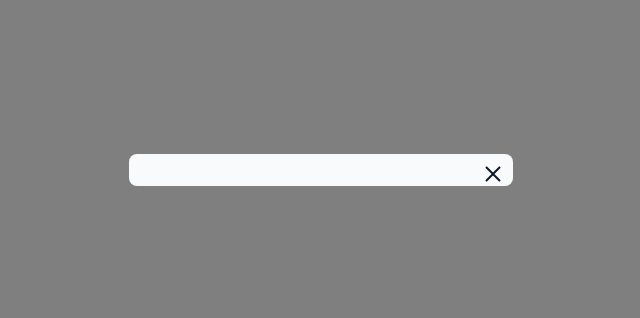
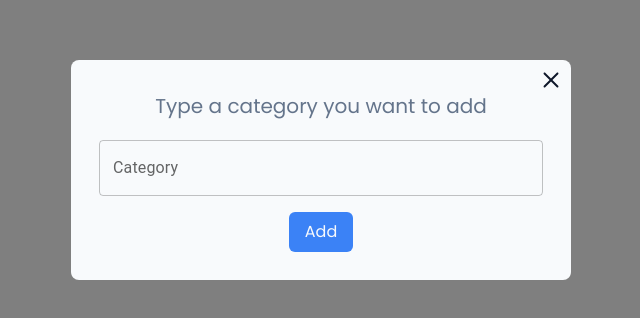
Before and after one commit to Jasil-kk/Preloved, a React (Vite) app: page /createcategory in a window 1280 px wide. Shown: the part 230-548 px from the top of the page, without its empty margins (319-959 px from the left). Built offline with nearby package versions, Linux system fonts and the light colour scheme.

Commit message:
create category added

```diff
--- a/src/Pages/SinglePages/AdminPage/CreateCategory.jsx
+++ b/src/Pages/SinglePages/AdminPage/CreateCategory.jsx
@@ -1,17 +1,46 @@
-import React from "react";
+import React, { useState } from "react";
 import { CgClose } from "react-icons/cg";
+import TextField from "@mui/material/TextField";
+import { useDispatch } from "react-redux";
+import { categoryApi } from "../../../Store/AdminSlice";
 
 const CreateCategory = ({ setShowModal }) => {
+  const [input, setInput] = useState();
+
+  const dispatch = useDispatch();
+
+  const handleSubmit = (e) => {
+    e.preventDefault();
+    dispatch(categoryApi(input));
+  };
   return (
     <>
-      <div className="fixed flex justify-center items-center inset-0 z-50 outline-none focus:outline-none">
-        <div className="w-96 h-auto bg-slate-50 m-5 pt-8 rounded-lg relative">
+      <div className="fixed flex justify-center items-center inset-0 z-50 outline-none focus:outline-none font-poppins">
+        <div className="w-[500px] p-7 h-auto flex flex-col items-center bg-slate-50 m-5 pt-8 rounded-lg relative">
           <span
             onClick={() => setShowModal(false)}
             className="absolute top-2 right-2 text-2xl text-slate-900 cursor-pointer"
           >
             <CgClose />
           </span>
+          <p className="text-xl text-slate-500 mb-5">
+            Type a category you want to add
+          </p>
+          <TextField
+            className="w-full"
+            id="outlined-basic"
+            label="Category"
+            variant="outlined"
+            onChange={(e) =>
+              setInput({ ...input, categoryName: e.target.value })
+            }
+          />
+          <button
+            onClick={handleSubmit}
+            className="w-auto mt-4 px-4 h-10 bg-blue-500 text-slate-50 rounded-md"
+          >
+            Add
+          </button>
         </div>
       </div>
       <div className="opacity-50 fixed inset-0 z-40 bg-black"></div>
--- a/src/Store/AdminSlice.jsx
+++ b/src/Store/AdminSlice.jsx
@@ -5,6 +5,7 @@ import { axiosApi } from "./Axiosmethod";
 export const categoryApi = createAsyncThunk("admin/categoryApi", async(input) => {
     const respond = await axiosApi.post("/category/new",input);
     console.log(respond);
+    window.location.reload();
     return respond.data
 })
 
```
